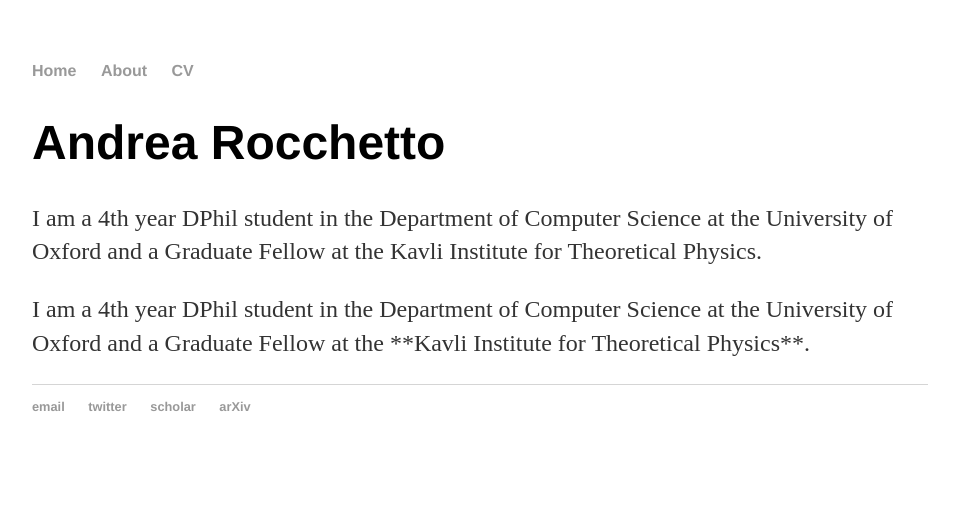
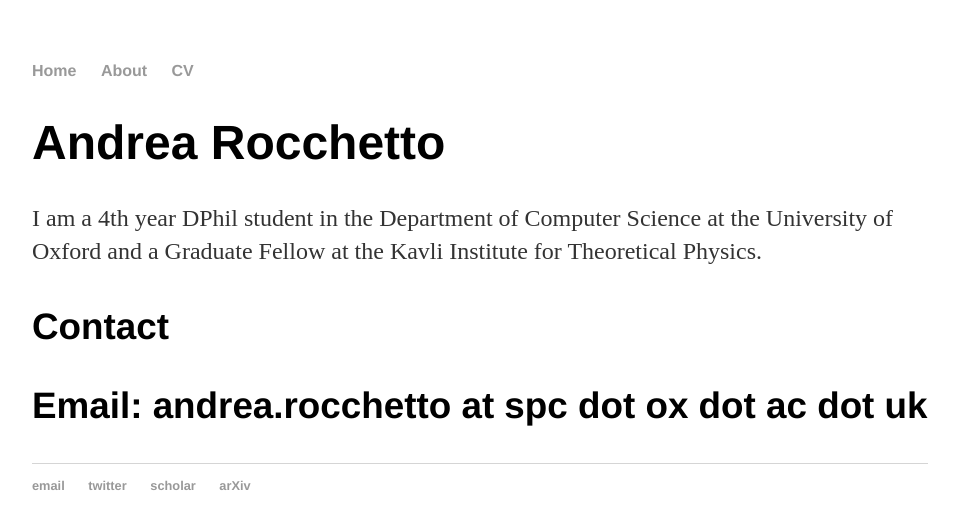
Before and after one commit to andrearocchetto/andrearocchetto.github.io, a Jekyll site: the page built from index.html, in a window 1280 px wide. Shown: the top 529 px of the page, without its empty margins (160-1119 px from the left). Built offline with Jekyll 4.4.1, drawn with Linux system fonts in a browser that asks for light colours.

Commit message:
Update index.html

```diff
--- a/index.html
+++ b/index.html
@@ -6,5 +6,6 @@ title: Andrea Rocchetto
 	<h1>Andrea Rocchetto</h1>
 	<p>I am a 4th year DPhil student in the Department of Computer Science at the University of Oxford and a Graduate Fellow at the Kavli Institute for Theoretical Physics.</p>
 	<p></p>
-	<p>I am a 4th year DPhil student in the Department of Computer Science at the University of Oxford and a Graduate Fellow at the **Kavli Institute for Theoretical Physics**.</p>
+	<h3>Contact<h3>
+		Email: andrea.rocchetto at spc dot ox dot ac dot uk
 </div><!-- /.blurb -->
```
